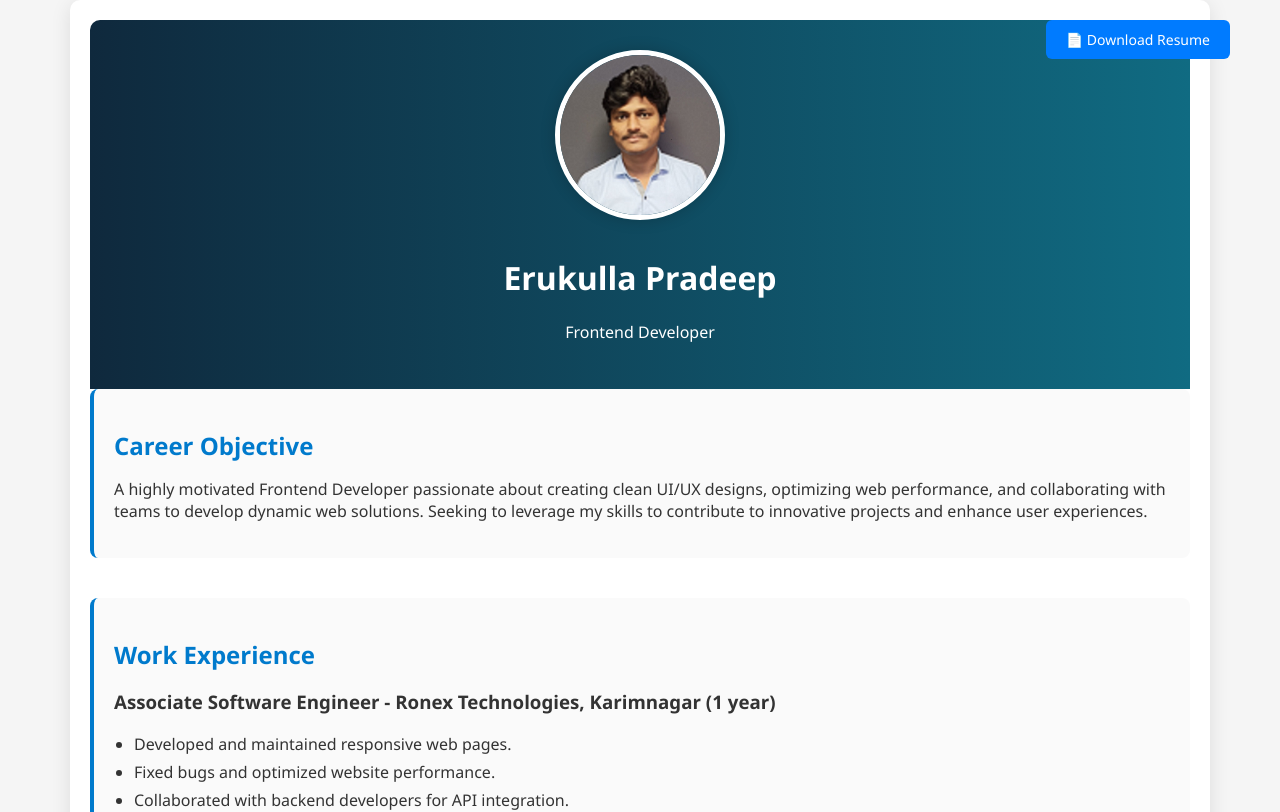
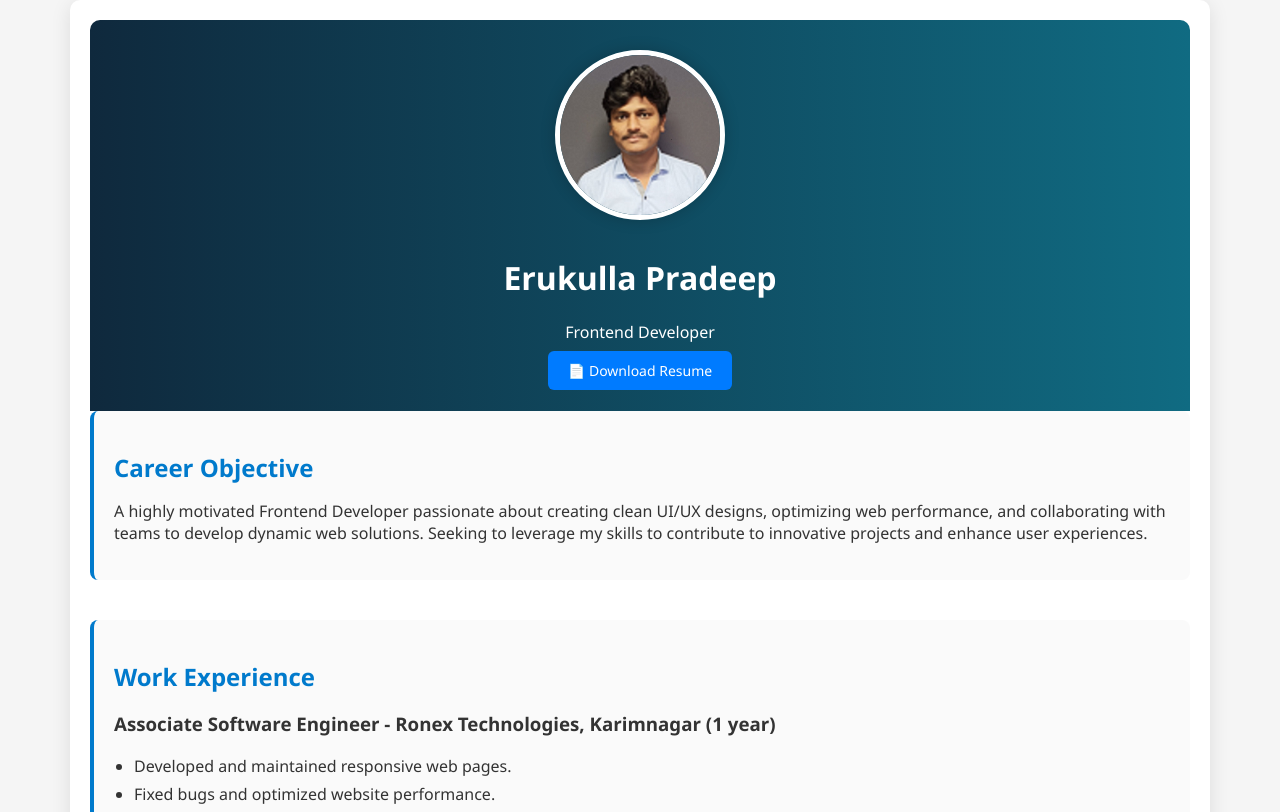
Before and after one commit to erukullapradeep/pradeep-portfolio-, a React (Create React App) app: page / in a window 1280 px wide. Shown: the top 812 px of the page. Built offline with nearby package versions, Linux system fonts and the light colour scheme.

Commit message:
Update App.css

```diff
--- a/src/App.css
+++ b/src/App.css
@@ -2,9 +2,8 @@
 
 
 .download-btn {
-  position: fixed;
   top: 20px;
-  right: 50px;
+  right: 100px;
   background-color: #007bff;
   color: white;
   text-decoration: none;
```
